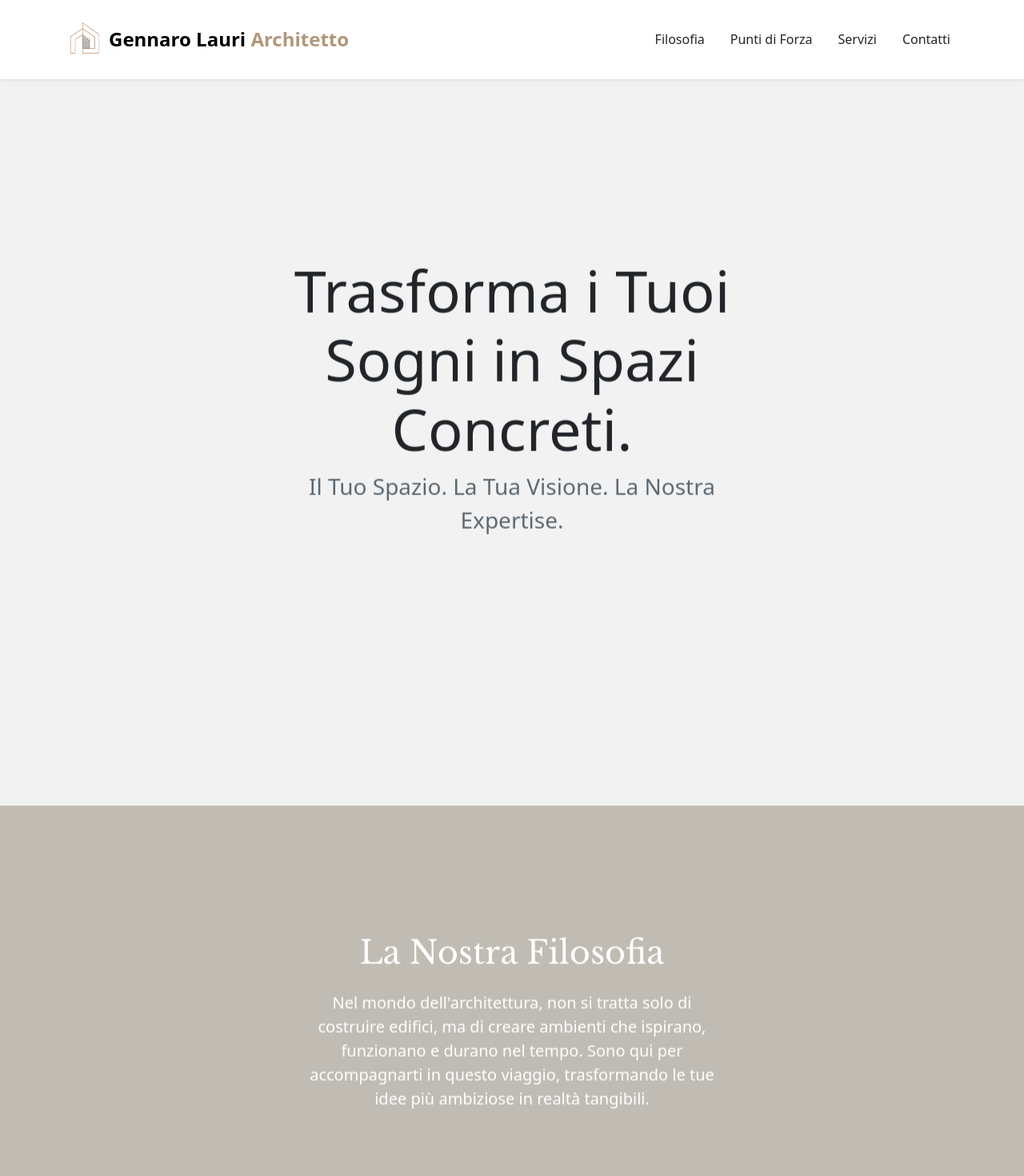
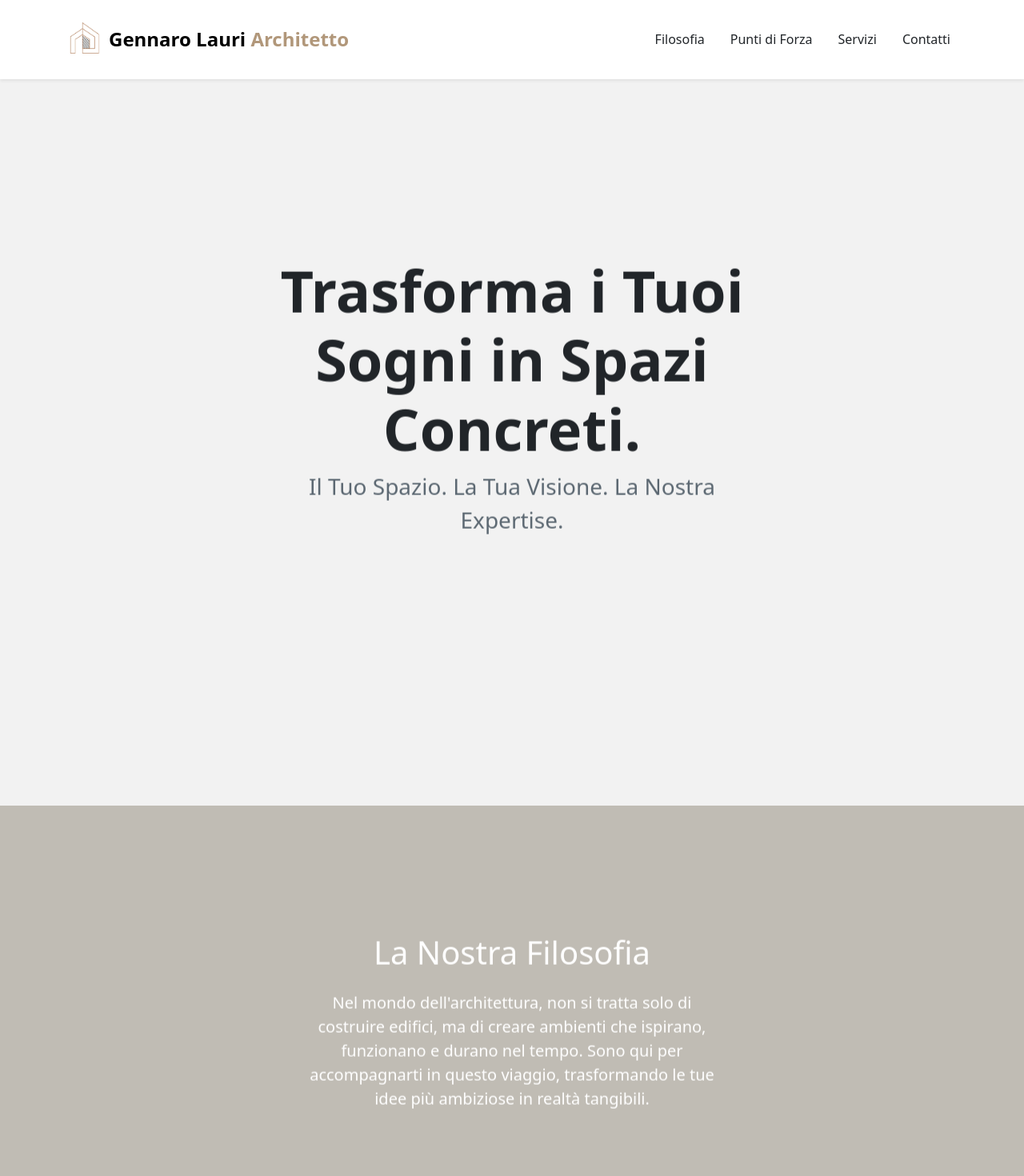
Before and after one commit to Domy15/Gennaro_Lauri, a React (Vite) app: page / in a window 1280 px wide. Shown: the top 1470 px of the page at 80% size. Built offline with nearby package versions, Linux system fonts and the light colour scheme; the HTML template or start-up script is replaced by a standard one.

Commit message:
sistemazioni font

```diff
--- a/src/App.css
+++ b/src/App.css
@@ -3,10 +3,6 @@
 
 body {
   font-family: "Roboto", sans-serif;
-}
-
-.font-libre {
-  font-family: "Libre Baskerville", serif;
 }
 
 .padding-custom {
--- a/src/components/Contacts.jsx
+++ b/src/components/Contacts.jsx
@@ -6,7 +6,7 @@ const Contacts = () => {
         <div className="padding-standard" id="contatti">
             <div className="w-50 mx-auto text-center">
                 <h2 className="font-libre fs-1 text-white">Realizza il Tuo Progetto con un Partner Affidabile.</h2>
-                <p className="fs-5 mt-4" style={{ color: "#D1D5D0" }}>Sia che tu stia pensando di costruire la casa dei tuoi sogni, riqualificare un immobile esistente o sviluppare un nuovo spazio commerciale, sono qui per trasformare la tua visione in una solida realtà, con passione e competenza.</p>
+                <p className="fs-5 mt-4" style={{ color: "#ffffffff" }}>Sia che tu stia pensando di costruire la casa dei tuoi sogni, riqualificare un immobile esistente o sviluppare un nuovo spazio commerciale, sono qui per trasformare la tua visione in una solida realtà, con passione e competenza.</p>
             </div>
             <div className="mt-5 mx-auto d-lg-flex" style={{ width: "85%" }}>
                 <div className="w-xl-50 align-items-center d-lg-flex">
@@ -14,7 +14,7 @@ const Contacts = () => {
                         <img src="/foto.jpg" style={{ width: "20em" }} />
                     </Col>
                     <Col xl={6}>
-                        <p className="fs-5 mt-4" style={{ color: "#D1D5D0" }}>
+                        <p className="fs-5 mt-4" style={{ color: "#c2c2c2ff" }}>
                             <em>
                                 Sono un giovane
                                 professionista con una forte
--- a/src/components/Hero.jsx
+++ b/src/components/Hero.jsx
@@ -2,7 +2,7 @@ const Hero = () => {
     return (
 
         <div className="padding-custom w-50 mx-auto text-center" id="#" >
-            <h1 style={{ fontSize: "4.5em" }}>Trasforma i Tuoi Sogni in Spazi Concreti.</h1>
+            <h1 className="fw-bolder" style={{ fontSize: "4.5em" }}>Trasforma i Tuoi Sogni in Spazi Concreti.</h1>
             <p className="fs-3 fw-light font-gray">Il Tuo Spazio. La Tua Visione. La Nostra Expertise.</p>
         </div>
     );
```
